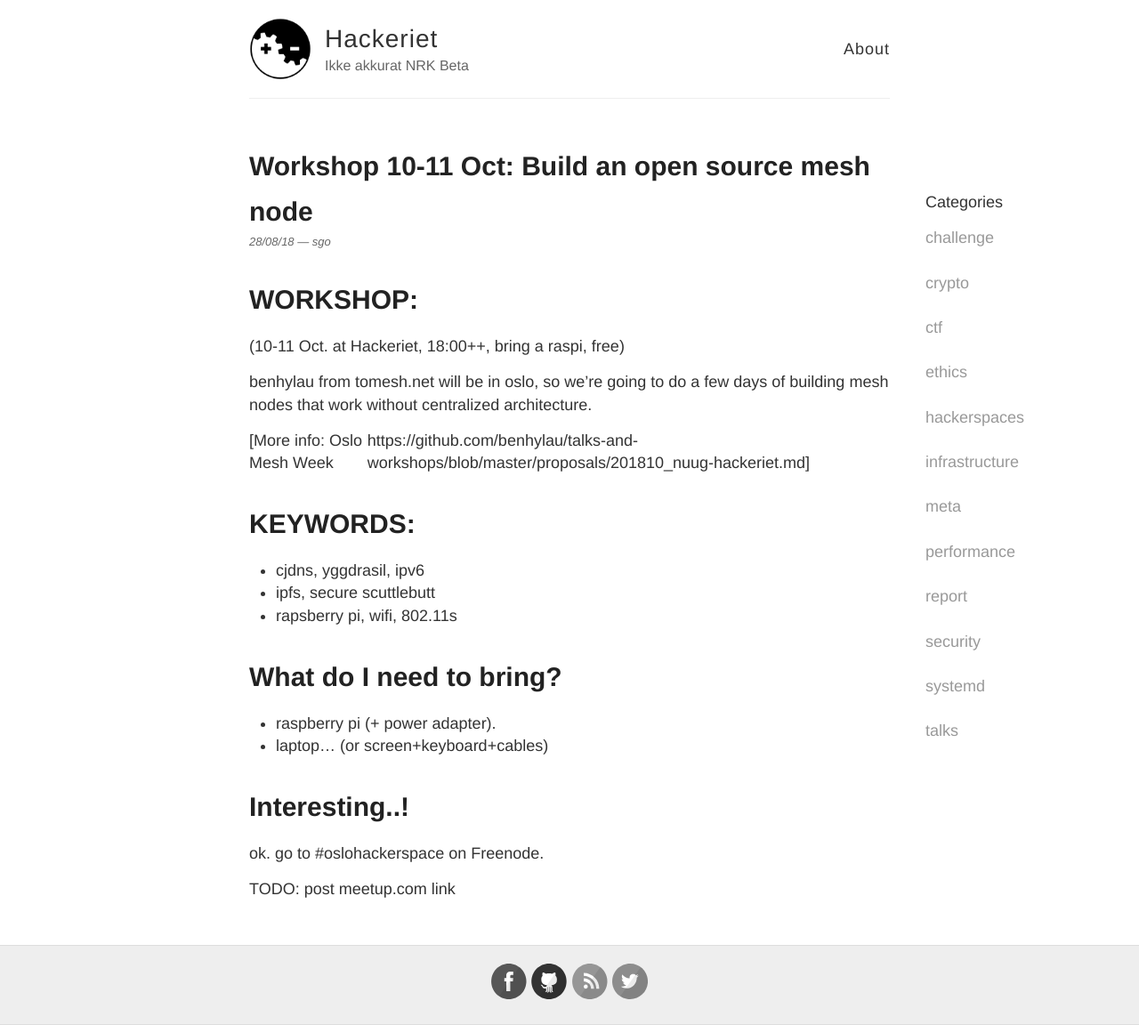
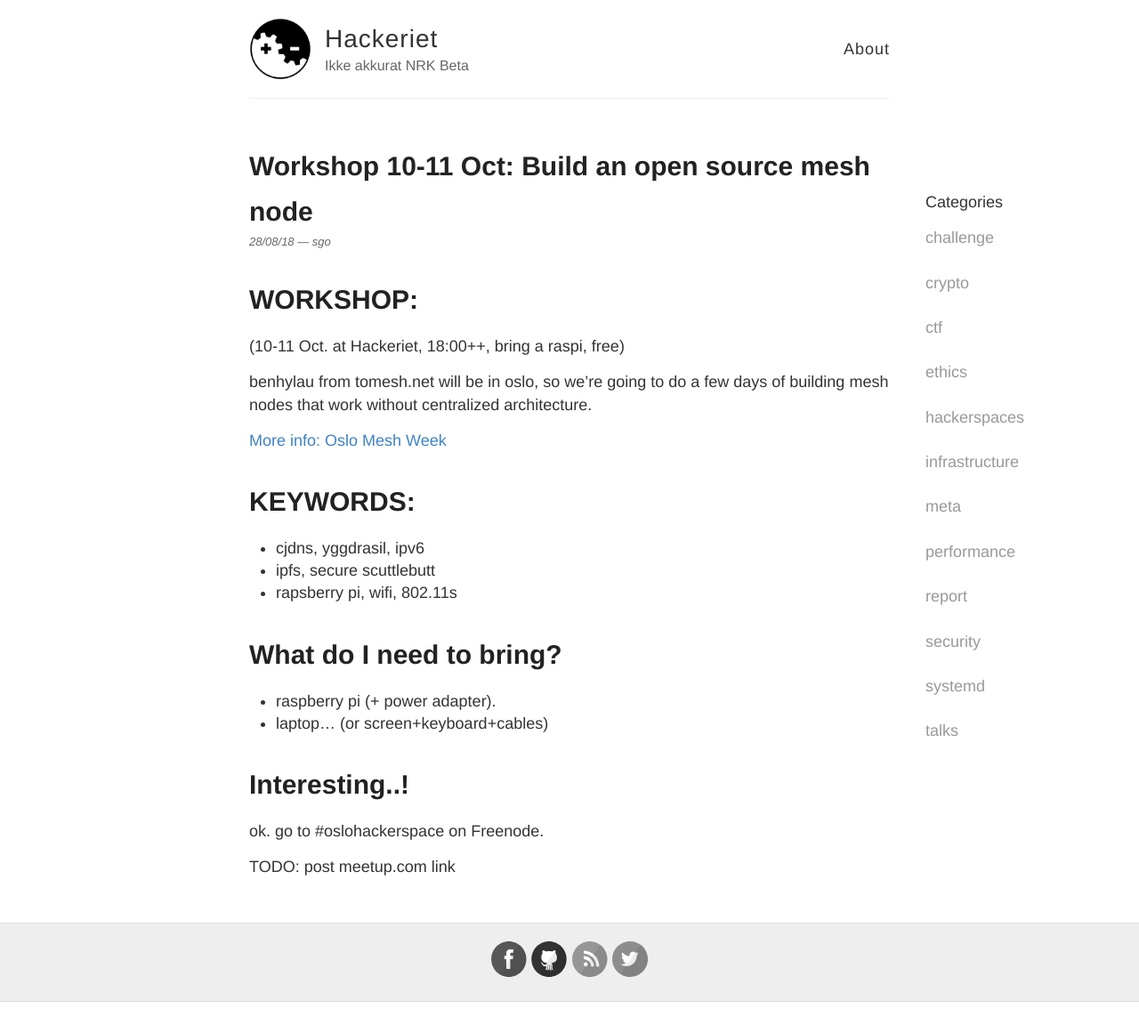
Before and after one commit to labanskoller/hackeriet_blog, a Jekyll site: the page built from _posts/2018-08-28-open-source-mesh-workshop.md, in a window 1280 px wide. Shown: the whole page at 89% size. Built offline with Jekyll 4.4.1, drawn with Linux system fonts in a browser that asks for light colours; after the commit the page ends 1126 px from its top, so only the background shows below that.

Commit message:
ah, thats the markup for links.

```diff
--- a/_posts/2018-08-28-open-source-mesh-workshop.md
+++ b/_posts/2018-08-28-open-source-mesh-workshop.md
@@ -10,7 +10,7 @@ category: talks
 benhylau from tomesh.net will be in oslo, so we're going to do a few days of
 building mesh nodes that work without centralized architecture.
 
-[More info: Oslo Mesh Week|https://github.com/benhylau/talks-and-workshops/blob/master/proposals/201810_nuug-hackeriet.md]
+[More info: Oslo Mesh Week](https://github.com/benhylau/talks-and-workshops/blob/master/proposals/201810_nuug-hackeriet.md)
 
 
 # KEYWORDS:
```
